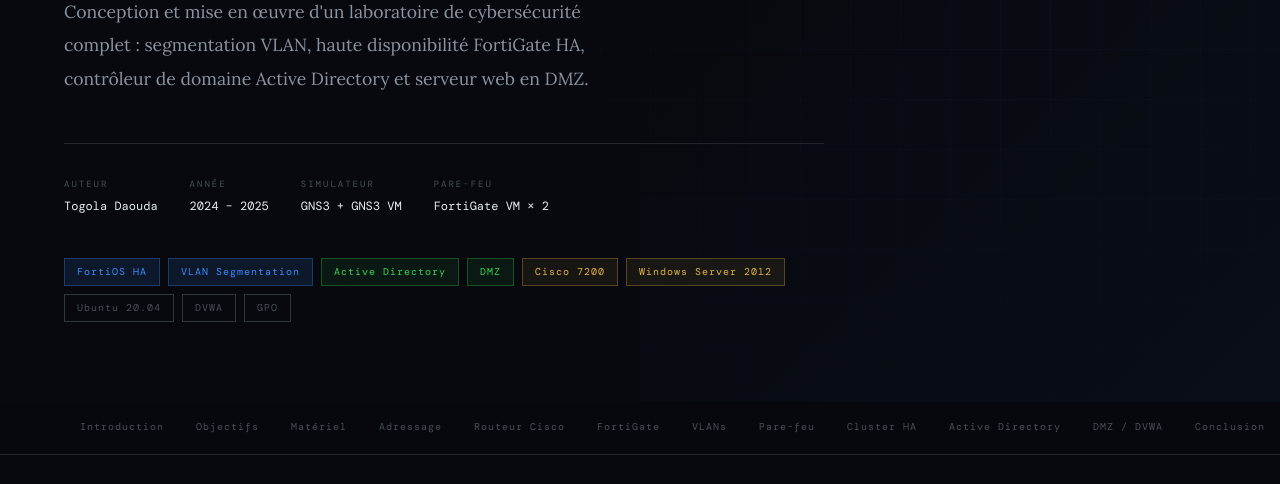
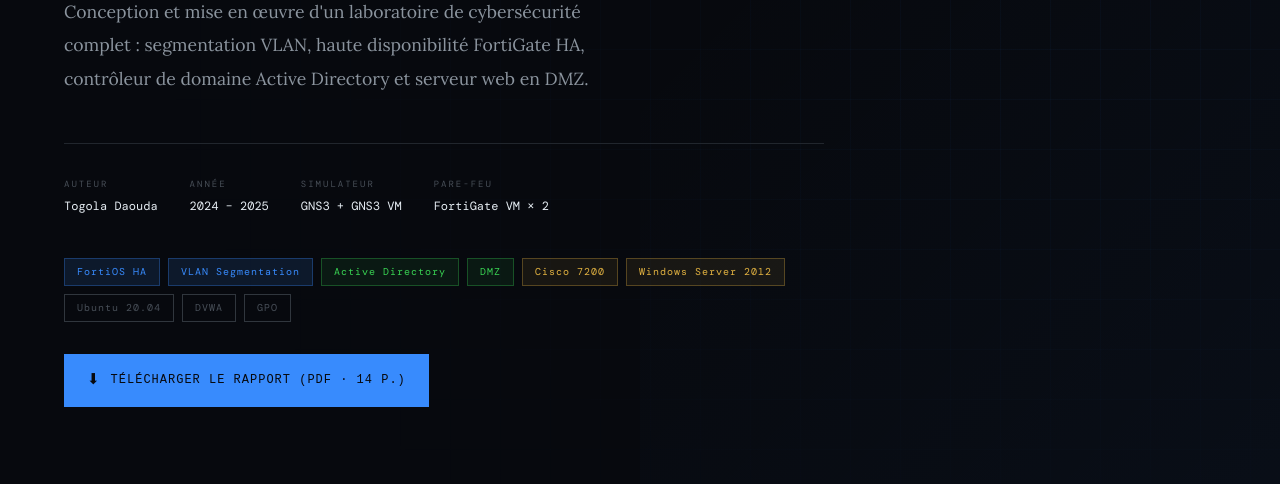
Before and after one commit to Daou53/Daou53.github.io, a plain HTML site: page rapport_gns3.html in a window 1280 px wide. Shown: the part 401-885 px from the top of the page. Drawn offline with nearby package versions, Linux system fonts and the light colour scheme; a web font is replaced by a local one.

Commit message:
Ajoute le rapport PDF FortiGate/GNS3 (14 p.) a la page projet GNS3
Rattache le rapport de conception d'infrastructure securisee sous GNS3
(VLAN, FortiGate HA, AD, DMZ) en telechargement sur la couverture.

Co-Authored-By: Claude Opus 4.8 <noreply@anthropic.com>
Claude-Session: https://claude.ai/code/session_011eAQW9SkHchVqYU7Q6Lvn5

```diff
--- a/rapport_gns3.html
+++ b/rapport_gns3.html
@@ -595,6 +595,9 @@ footer span { color: var(--blue); }
       <span class="badge">DVWA</span>
       <span class="badge">GPO</span>
     </div>
+    <div style="margin-top:2rem">
+      <a href="docs/projet-gns3-fortigate-infra-securisee.pdf" target="_blank" style="display:inline-flex;align-items:center;gap:10px;font-family:'Share Tech Mono',monospace;font-size:12px;letter-spacing:1px;color:var(--bg);background:var(--blue);padding:12px 22px;text-decoration:none;text-transform:uppercase;border:1px solid var(--blue);transition:all .2s" onmouseover="this.style.background='transparent';this.style.color='var(--blue)'" onmouseout="this.style.background='var(--blue)';this.style.color='var(--bg)'"><span style="font-size:15px">⬇</span> Télécharger le rapport (PDF · 14 p.)</a>
+    </div>
   </div>
 </section>
 
```
Also changed, not shown: 1 other file.
